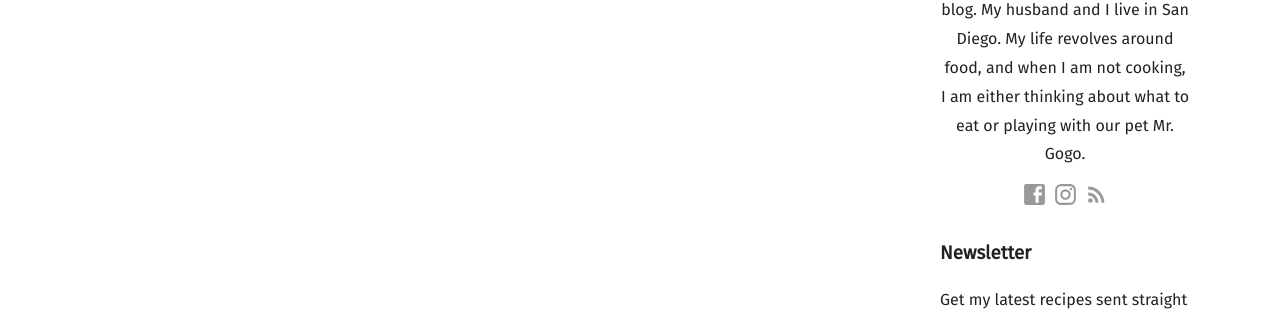
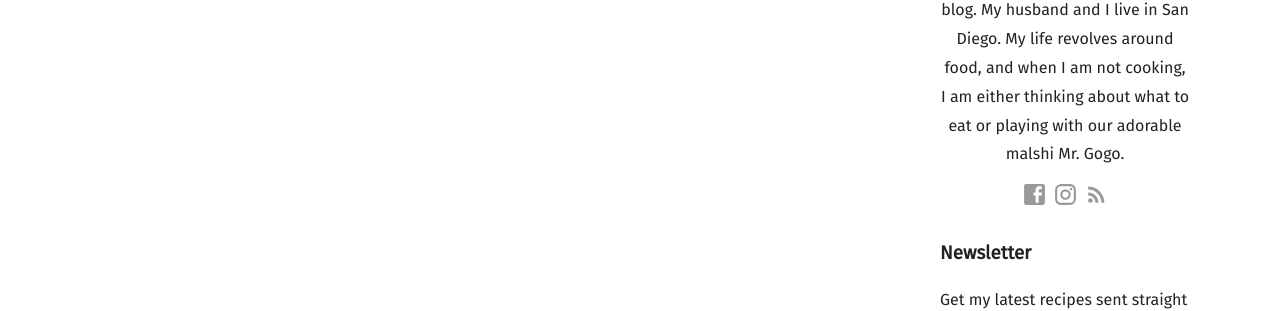
Before and after one commit to anshumanbh/spicesandmix, a Jekyll site: the page built from contact-success.html, in a window 1280 px wide and 1164 px high. Shown: the part 582-893 px from the top of the window. Built offline with Jekyll 4.4.1, drawn with Linux system fonts in a browser that asks for light colours; some web fonts are replaced; some of the changed text lies outside the part shown.

Commit message:
Update sidebar.yml

```diff
--- a/_data/sidebar.yml
+++ b/_data/sidebar.yml
@@ -1,4 +1,4 @@
 author_image: /images/author.jpg
-description_markdown: "Hi, I am **Shilpa** and welcome to my blog. My husband and I live in San Diego. My life revolves around food, and when I am not cooking, I am either thinking about what to eat or playing with our pet Mr. Gogo."
+description_markdown: "Hi, I am **Shilpa** and welcome to my blog. My husband and I live in San Diego. My life revolves around food, and when I am not cooking, I am either thinking about what to eat or playing with our adorable malshi Mr. Gogo."
 facebook: spicesandmix
 instagram: spicesandmix
```
